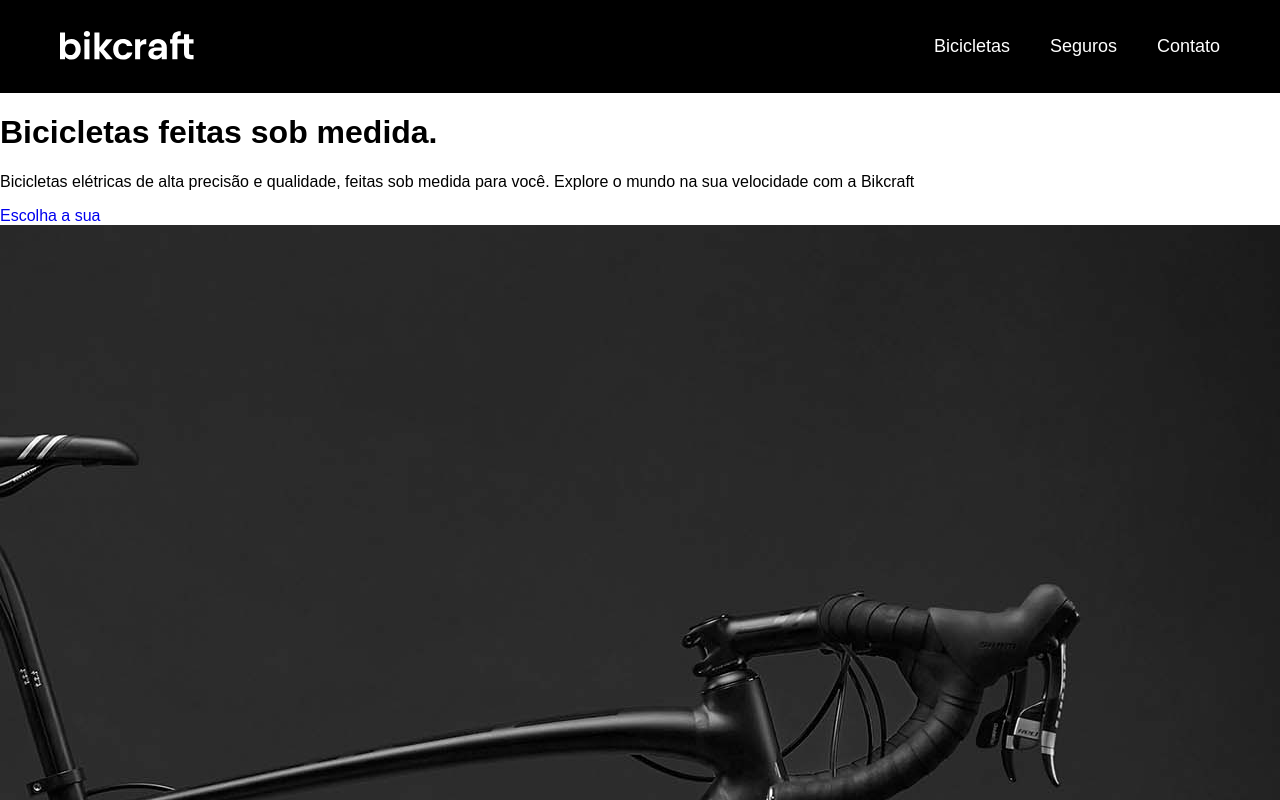
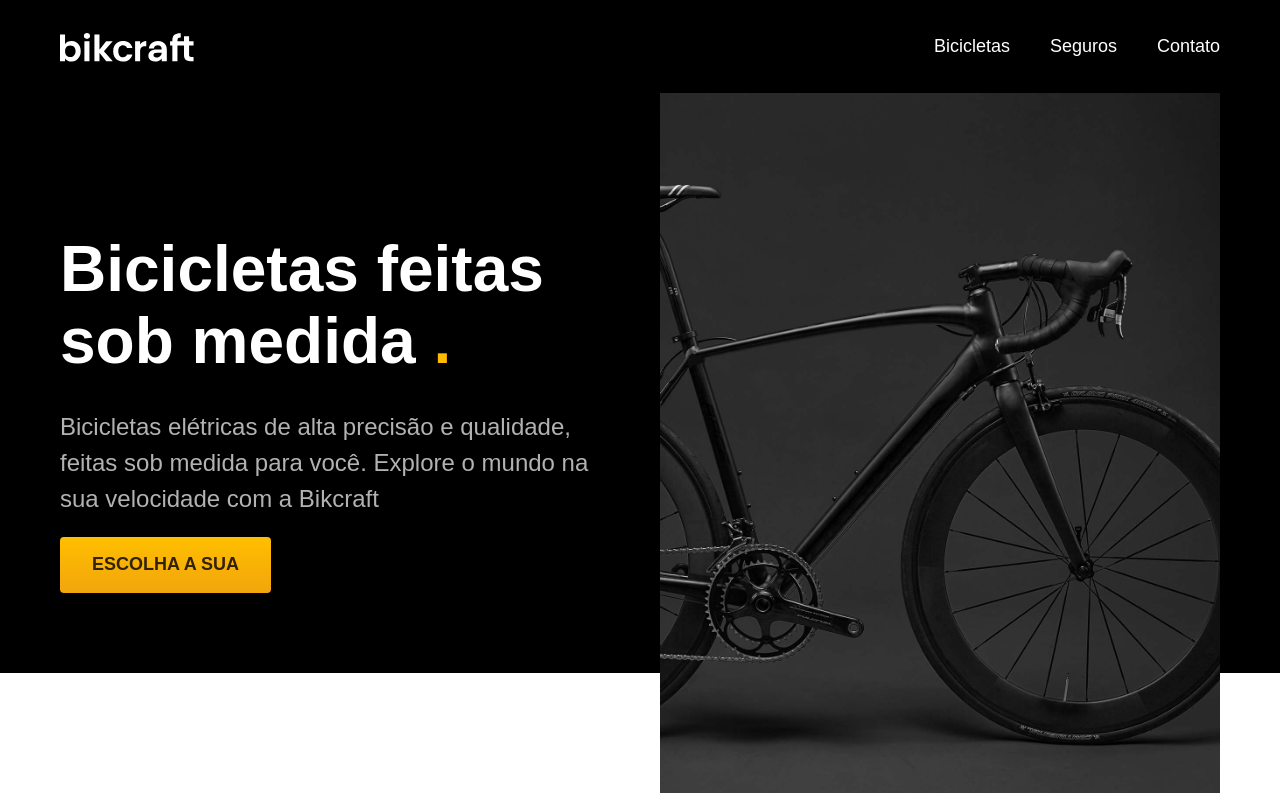
Before and after one commit to beagroh/bikcraft, a plain HTML site: page index.html in a window 1280 px wide. Shown: the top 800 px of the page. Drawn offline with Linux system fonts and the light colour scheme.

Commit message:
box-shadow

```diff
--- a/index.html
+++ b/index.html
@@ -28,11 +28,15 @@
 
         <main class="introducao-bg">
             <div class="introducao">
-                <h1>Bicicletas feitas sob medida.</h1>
+                <div class="introducao-conteudo">
+                <h1>Bicicletas feitas sob medida <span>.</span></h1>
                 <p>Bicicletas elétricas de alta precisão e qualidade, feitas sob medida para você.
                     Explore o mundo na sua velocidade com  a Bikcraft</p>
                     <a href="./bicicletas.html">Escolha a sua</a>
+                </div>
+                <div class="introducao-imagem">
                     <img src="./img/fotos/introducao.jpg" alt="Bicicleta elétrica preta.">
+                </div>
             </div>
         </main>
     </body>
--- a/style.css
+++ b/style.css
@@ -1,16 +1,28 @@
 body {
     margin: 0px;
     font-family: Arial, Helvetica, sans-serif;
+    height: 2000px;
+}
+
+h1,
+ul,
+p {
+    margin: 0px;
 }
 
 ul {
-    margin: 0px;
     padding: 0px;
     list-style: none;
 }
 
 a {
     text-decoration: none;
+    color: inherit;
+}
+
+img {
+    max-width: 100%;
+    display: block;
 }
 
 .header-bg {
@@ -87,3 +99,68 @@ a {
         font-size: 14px;
     }
 }
+
+.introducao-bg {
+    background: #000000;
+    color: #ffffff;
+}
+
+.introducao {
+    display: grid;
+    grid-template-columns: 1fr 1fr;
+    gap: 0px 40px;
+    max-width: 1200px;
+    box-sizing: border-box;
+    padding-left: 20px;
+    padding-right: 20px;
+    margin-left: auto;
+    margin-right: auto;
+}
+
+.introducao-conteudo {
+    align-self: end;
+    padding-bottom: 80px;
+}
+
+.introducao-imagem {
+    margin-bottom: -120px;
+}
+
+.introducao img {
+     height: 100%;
+     object-fit: cover;
+}
+
+.introducao h1 {
+    margin-bottom: 32px;
+    font-size: 64px;
+    line-height: 1.125;
+}
+
+.introducao h1 span {
+    color: #ffbb00;
+}
+
+.introducao p {
+    margin-bottom: 20px;
+    font-size: 24px;
+    line-height: 1.5;
+    color: #b2b2b2;
+}
+
+.introducao a {
+    display: inline-block;
+    padding: 16px 32px;
+    background: linear-gradient(#ffbf00, #f2a50c);
+    border-radius: 4px;
+    box-shadow: 0 1px 2px rgba(0, 0, 0, 0.1);
+    text-transform: uppercase;
+    color: #332200;
+    font-size: 18px;
+    line-height: 1.33;
+    font-weight: bold;
+}
+
+.introducao a:hover {
+    background: linear-gradient(#ffb60d, #e59317);
+}
```
